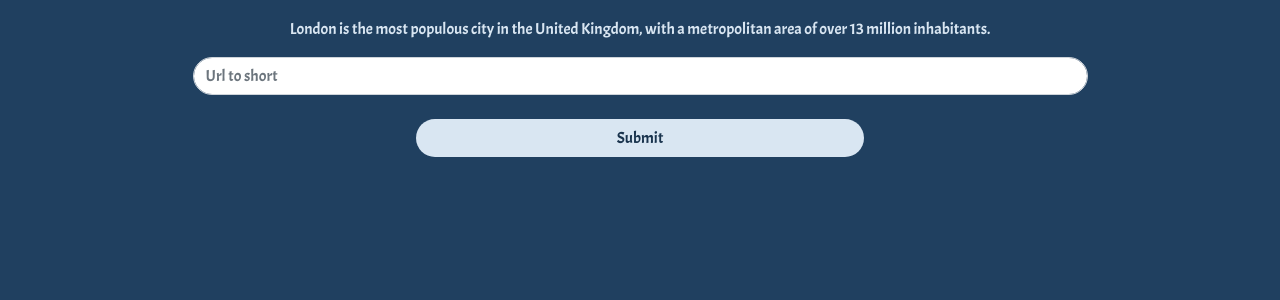
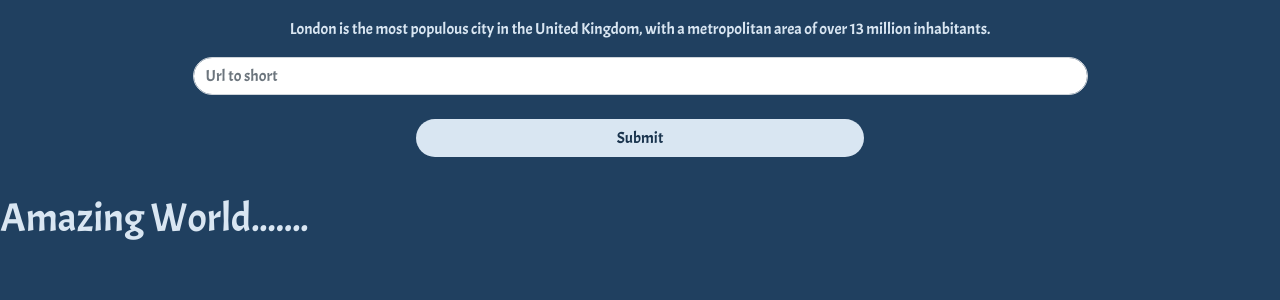
Before and after one commit to prabube/u2l, a PHP site: page / in a window 1280 px wide. Shown: the part 389-689 px from the top of the page. Run offline with PHP 8.4, Linux system fonts and the light colour scheme.

Commit message:
Index changed to PHP

```diff
--- a/index.html
+++ b/index.php
@@ -58,6 +58,10 @@
           </div>
   </div>
 </div>
+<?php
 
+echo '<h1>Amazing World.......</h1>';
+
+?>
 </body>
 </html>
```
